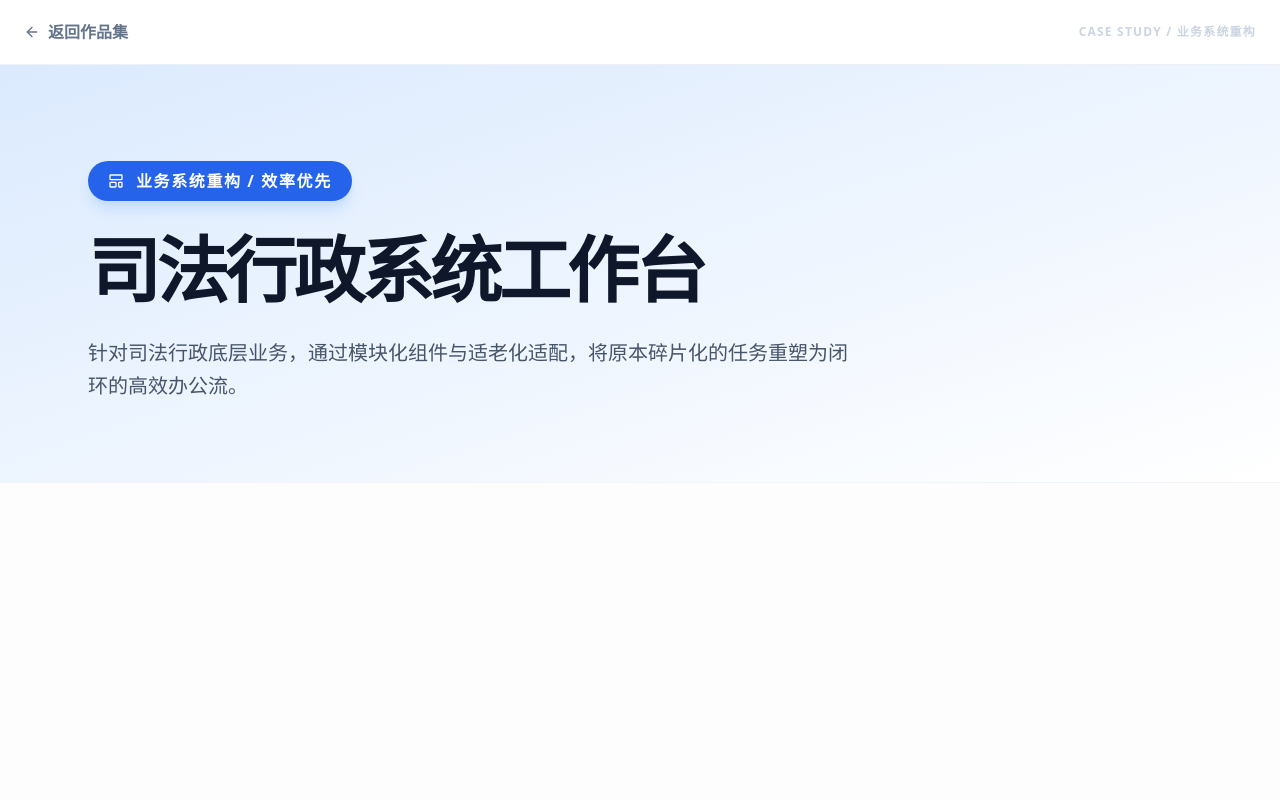
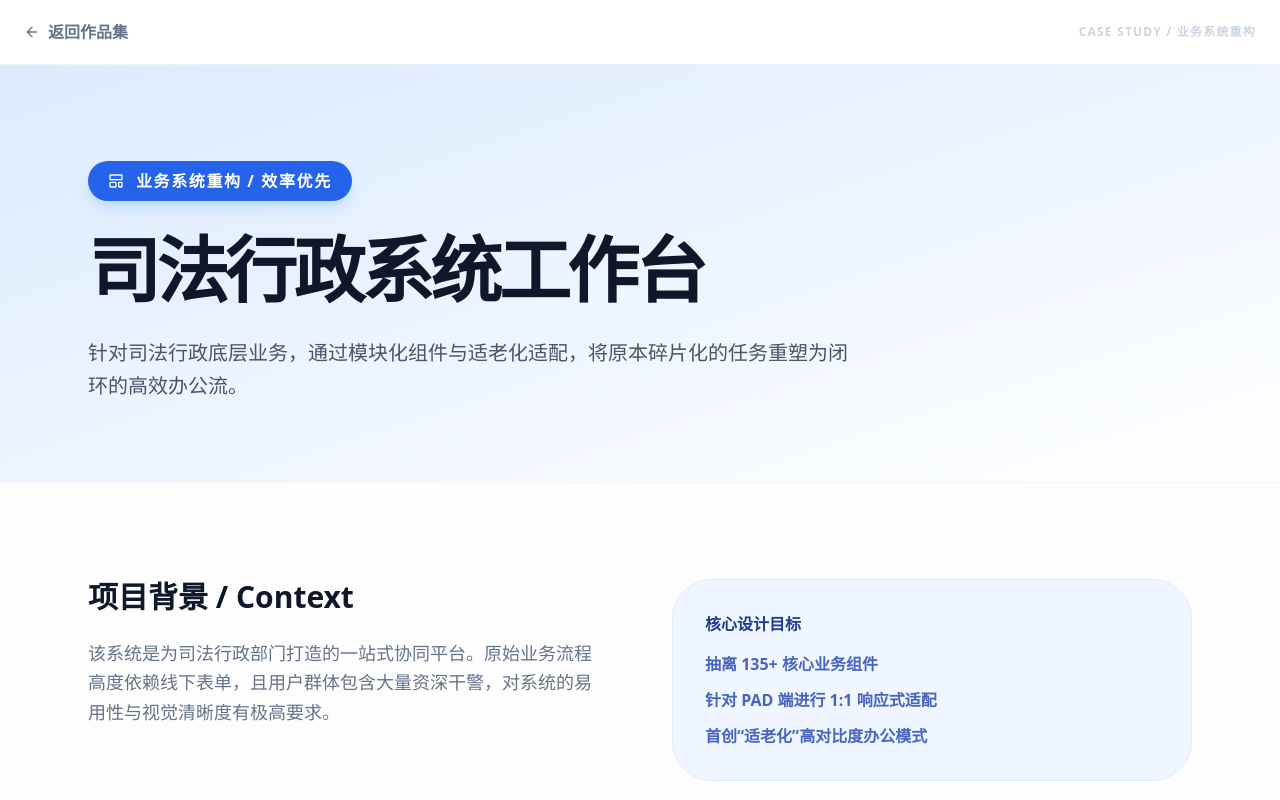
Before and after one commit to hongui/my-portfolio-2, a React (Vite) app: page / in a window 1280 px wide. Both pictures are taken after a click on the element 296 px from the left and 2642 px from the top of the page. Shown: the top 800 px of the page. Built offline with nearby package versions, Linux system fonts and the light colour scheme.

Commit message:
Update App.jsx

```diff
--- a/src/App.jsx
+++ b/src/App.jsx
@@ -173,11 +173,58 @@ const ProjectDetail = ({ project, onBack }) => {
             ============================================================ */}
         {isJusticeSystem && (
           <>
-            {/* ... 你的原有司法行政系统内容保持不变 ... */}
-            {/* 这里省略了你原来的 p1 内容，如果你想保留可以保持原样 */}
+            {/* 项目背景与目标 */}
+            <section className="grid grid-cols-1 md:grid-cols-2 gap-16">
+              <FadeIn>
+                <h3 className="text-3xl font-black mb-6">项目背景 / Context</h3>
+                <p className="text-lg text-slate-500 leading-relaxed font-medium">
+                  该系统是为司法行政部门打造的一站式协同平台。原始业务流程高度依赖线下表单，且用户群体包含大量资深干警，对系统的易用性与视觉清晰度有极高要求。
+                </p>
+              </FadeIn>
+              <FadeIn delay={200}>
+                <div className="bg-blue-50 p-8 rounded-[2.5rem] border border-blue-100">
+                  <h4 className="font-black text-blue-900 mb-4">核心设计目标</h4>
+                  <ul className="space-y-3 text-blue-800/80 font-bold">
+                    <li className="flex gap-2">抽离 135+ 核心业务组件</li>
+                    <li className="flex gap-2">针对 PAD 端进行 1:1 响应式适配</li>
+                    <li className="flex gap-2">首创“适老化”高对比度办公模式</li>
+                  </ul>
+                </div>
+              </FadeIn>
+            </section>
+
+            {/* 图片展示：主视觉 */}
+            <FadeIn>
+              <div className="rounded-[3.5rem] overflow-hidden shadow-2xl border border-slate-100 bg-white">
+                <img
+                  src="https://raw.githubusercontent.com/hongui/my-portfolio-2/main/public/images/fzyq%20shouye.png"
+                  alt="司法系统首页"
+                  className="w-full h-auto"
+                />
+              </div>
+            </FadeIn>
+
+            {/* 多端适配方案 (刚才修好的那部分) */}
+            <section className="bg-slate-50 rounded-[3.5rem] p-12 md:p-20 flex flex-col md:flex-row items-center gap-16">
+              <div className="flex-1 space-y-8">
+                <h3 className="text-3xl font-black">多端适配方案</h3>
+                <p className="text-slate-500 text-lg leading-relaxed">针对 iPad/App 端进行平板场景优化与响应式布局适配，确保执法人员在现场办公时拥有极佳的易用性与执行效率。</p>
+                <div className="flex gap-4">
+                  <div className="px-6 py-4 bg-white rounded-2xl border border-slate-200 font-bold text-slate-600">iPad 响应式设计</div>
+                  <div className="px-6 py-4 bg-white rounded-2xl border border-slate-200 font-bold text-slate-600">App 适老化模式</div>
+                </div>
+              </div>
+              <div className="flex-1 flex justify-center gap-6">
+                <div className="w-40 h-80 bg-white rounded-[2rem] border-[6px] border-slate-900 shadow-xl overflow-hidden relative flex-shrink-0">
+                  <img src="https://raw.githubusercontent.com/hongui/my-portfolio-2/main/public/images/duoduan%20app%201%402x.png" className="w-full h-full object-cover" alt="App" />
+                </div>
+                <div className="w-40 h-80 bg-white rounded-[2rem] border-[6px] border-slate-900 shadow-xl overflow-hidden relative mt-8 flex-shrink-0">
+                  <img src="https://raw.githubusercontent.com/hongui/my-portfolio-2/main/public/images/duoduan%20app%202%402x.png" className="w-full h-full object-cover" alt="iPad" />
+                </div>
+              </div>
+            </section>
           </>
         )}
-
         {/* ============================================================
             子页面 2：法治舆情决策驾驶舱（重点修改部分）
             ============================================================ */}
```
